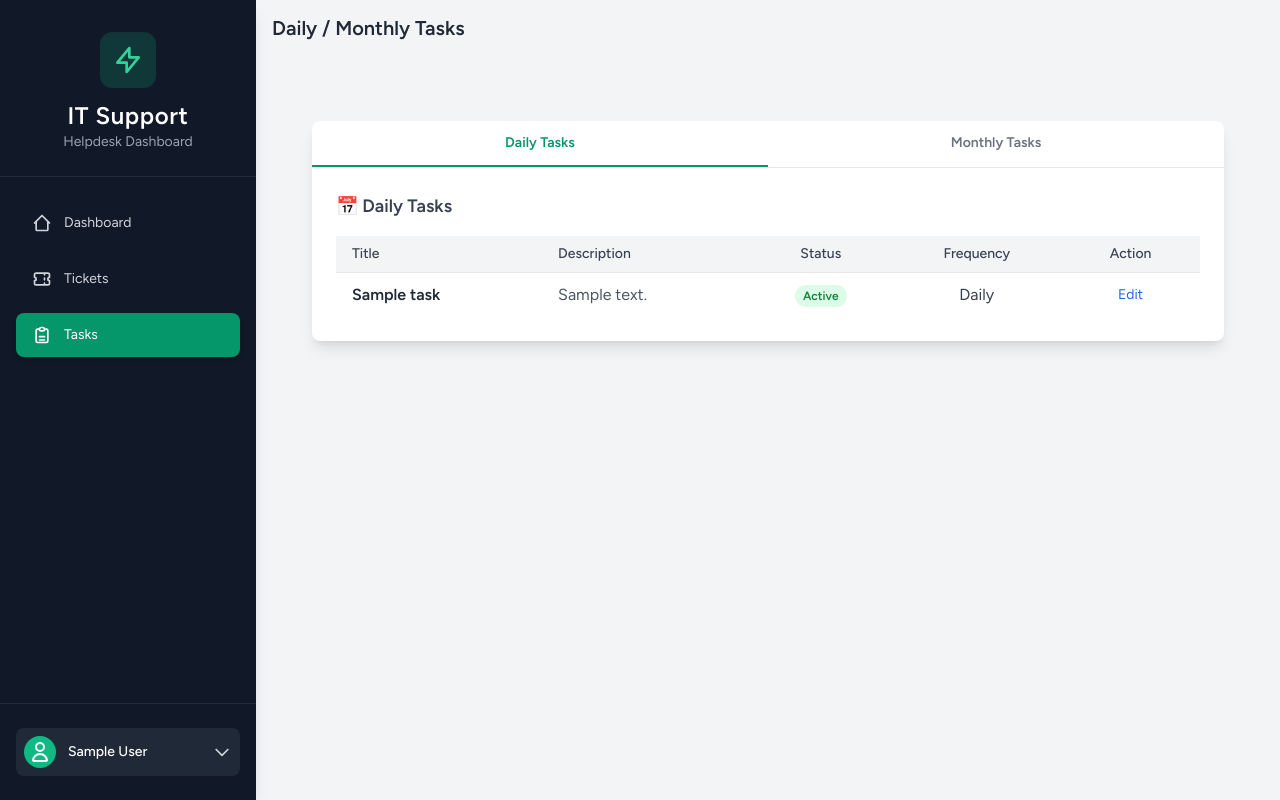
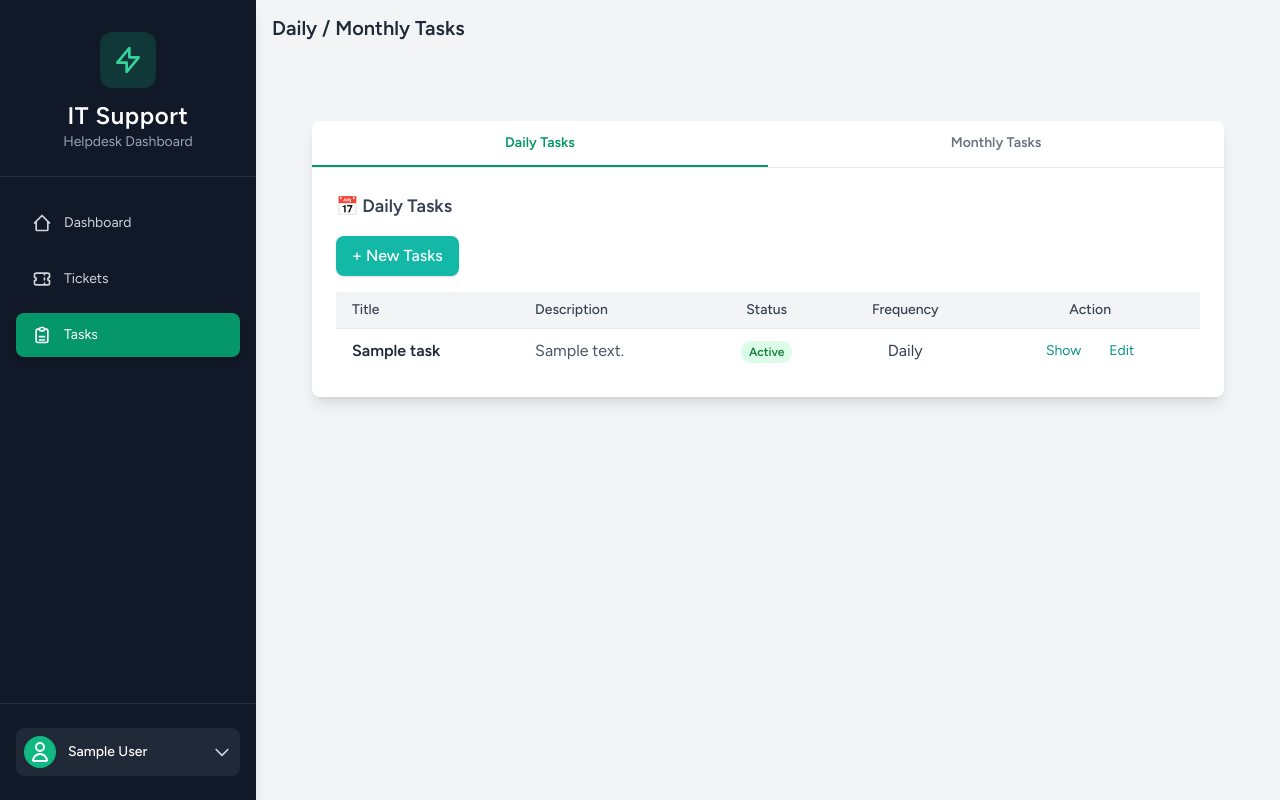
Before and after one commit to Romyadhy/HelpdeskITSupport-System, a Laravel app: page /tasks in a window 1280 px wide. Run offline with Laravel 12, Linux system fonts and the light colour scheme; a user stored in the database is signed in; tables that the repository leaves empty hold one stand-in row (values such as "Sample post"); style sheets or scripts are compiled from the project's sources; some libraries are stand-ins or nearby versions.

Commit message:
add Create in Task table and create some view also permission in blade

```diff
--- a/app/Http/Controllers/TaskController.php
+++ b/app/Http/Controllers/TaskController.php
@@ -3,7 +3,10 @@
 namespace App\Http\Controllers;
 
 use App\Models\Task;
+use Exception;
 use Illuminate\Http\Request;
+use Illuminate\Support\Facades\Log;
+use PhpParser\Node\Stmt\TryCatch;
 
 class TaskController extends Controller
 {
@@ -16,24 +19,50 @@ class TaskController extends Controller
         return view('frontend.Tasks.index', compact('dailyTasks', 'monthlyTasks'));
     }
 
-    public function show()
+    public function show(Task $task)
     {
         // logic to show detail
+        $titletes = Task::find('title');
+        dd($titletes);
+        return view('frontend.Tasks.show', compact('task'));
     }
 
     public function create()
     {
         // Logic to show form to create a task
+        return view('frontend.Tasks.create');
     }
 
     public function store(Request $request)
     {
         // Logic to store a new task
+        try {
+            $validated = $request->validate([
+                'title' => 'required|string|max:255',
+                'description' => 'required|string',
+                'frequency'  => 'required|in:Daily,Monthly',
+                // 'is_active' => 'nullable'
+            ]);
+
+            Task::create([
+                'title' => $validated['title'],
+                'description' => $validated['description'],
+                'frequency' => $validated['frequency'],
+                // 'is_active' => $validated['is_active'],
+            ]);
+
+            return redirect()->route('tasks.index')->with('success', 'Task created successfully');
+        } catch (Exception $e) {
+            \Log::error('Eror creating ticket: '. $e->getMessage() . ' Trace: ' . $e->getTraceAsString());
+            return back()->withErrors('An error occurred while creating the task.');
+        }
+        return back()->withErrors('error', 'Something went wrong while creating the task');
     }
 
-    public function edit($id)
+    public function edit(Task $task)
     {
         // Logic to show form to edit a task
+        return view('frontend.Tasks.edit', compact('task'));
     }
 
     public function update(Request $request, $id)
--- a/resources/views/frontend/Tasks/index.blade.php
+++ b/resources/views/frontend/Tasks/index.blade.php
@@ -21,14 +21,36 @@
                     </button>
                 </div>
 
+
                 {{-- Daily Tasks --}}
                 <div id="daily" class="p-6">
-                    <h3 class="text-lg font-semibold mb-4 text-gray-700">📅 Daily Tasks</h3>
+                    <h3 class="text-lg font-semibold mb-4 text-gray-700">
+                        📅 Daily Tasks
+                    </h3>
+                    @can('create-task')
+                        <a href="{{ route('tasks.create') }}"
+                            class="mt-4 mb-4 sm:mt-0 inline-flex items-center bg-teal-500 text-white font-medium px-4 py-2 rounded-lg shadow hover:bg-teal-600 transition">
+                            + New Tasks
+                        </a>
+                    @endcan
 
                     @if($dailyTasks->isEmpty())
                         <p class="text-gray-500 italic">Belum ada tugas harian yang terdaftar.</p>
                     @else
                         <div class="overflow-x-auto">
+                             @if (session('success'))
+                                <div class="mb-4 bg-green-100 border border-green-400 text-green-700 px-4 py-3 rounded relative" role="alert">
+                                    <strong class="font-bold">Success!</strong>
+                                    <span class="block sm:inline">{{ session('success') }}</span>
+                                </div>
+                            @endif
+
+                            @if (session('error'))
+                                <div class="mb-4 bg-red-100 border border-red-400 text-red-700 px-4 py-3 rounded relative" role="alert">
+                                    <strong class="font-bold">Error!</strong>
+                                    <span class="block sm:inline">{{ session('error') }}</span>
+                                </div>
+                            @endif
                             <table class="min-w-full divide-y divide-gray-200">
                                 <thead class="bg-gray-100">
                                     <tr>
@@ -59,10 +81,17 @@
                                                 {{ $task->frequency }}
                                             </td>
                                             <td class="px-4 py-2 text-center">
+
+                                                <a href="{{ route('tasks.show', $task->id) }}"
+                                                    class="inline-block px-3 py-1 text-sm text-teal-600 hover:text-teal-800">
+                                                    Show
+                                                </a>
+                                                @can('edit-task', $task)
                                                 <a href="{{ route('tasks.edit', $task->id) }}"
-                                                    class="inline-block px-3 py-1 text-sm text-blue-600 hover:text-blue-800">
+                                                    class="inline-block px-3 py-1 text-sm text-teal-600 hover:text-teal-800">
                                                     Edit
                                                 </a>
+                                                @endcan
                                             </td>
                                         </tr>
                                     @endforeach
@@ -74,12 +103,33 @@
 
                 {{-- Monthly Tasks --}}
                 <div id="monthly" class="p-6 hidden">
-                    <h3 class="text-lg font-semibold mb-4 text-gray-700">🗓️ Monthly Tasks</h3>
+                    <h3 class="text-lg font-semibold mb-4 text-gray-700">
+                        🗓️ Monthly Tasks
+                    </h3>
+                    @can('create-task')
+                    <a href="{{ route('tasks.create') }}"
+                       class="mt-4 mb-4 sm:mt-0 inline-flex items-center bg-teal-500 text-white font-medium px-4 py-2 rounded-lg shadow hover:bg-teal-600 transition">
+                       + New Tasks
+                   </a>
+                    @endcan
 
                     @if($monthlyTasks->isEmpty())
                         <p class="text-gray-500 italic">Belum ada tugas bulanan yang terdaftar.</p>
                     @else
                         <div class="overflow-x-auto">
+                             @if (session('success'))
+                                <div class="mb-4 bg-green-100 border border-green-400 text-green-700 px-4 py-3 rounded relative" role="alert">
+                                    <strong class="font-bold">Success!</strong>
+                                    <span class="block sm:inline">{{ session('success') }}</span>
+                                </div>
+                            @endif
+
+                            @if (session('error'))
+                                <div class="mb-4 bg-red-100 border border-red-400 text-red-700 px-4 py-3 rounded relative" role="alert">
+                                    <strong class="font-bold">Error!</strong>
+                                    <span class="block sm:inline">{{ session('error') }}</span>
+                                </div>
+                            @endif
                             <table class="min-w-full divide-y divide-gray-200">
                                 <thead class="bg-gray-100">
                                     <tr>
@@ -110,10 +160,16 @@
                                                 {{ $task->frequency }}
                                             </td>
                                             <td class="px-4 py-2 text-center">
+                                                <a href="{{ route('tasks.show', $task->id) }}"
+                                                    class="inline-block px-3 py-1 text-sm text-teal-600 hover:text-teal-800">
+                                                    Show
+                                                </a>
+                                                @can('edit-task', $task)
                                                 <a href="{{ route('tasks.edit', $task->id) }}"
-                                                    class="inline-block px-3 py-1 text-sm text-blue-600 hover:text-blue-800">
+                                                    class="inline-block px-3 py-1 text-sm text-teal-600 hover:text-teal-800">
                                                     Edit
                                                 </a>
+                                                @endcan
                                             </td>
                                         </tr>
                                     @endforeach
```
Also changed, not shown: resources/views/frontend/Tasks/create.blade.php (added, +49 -0 lines), resources/views/frontend/Tasks/edit.blade.php (added, +7 -0 lines), resources/views/frontend/Tasks/show.blade.php (added, +7 -0 lines).
